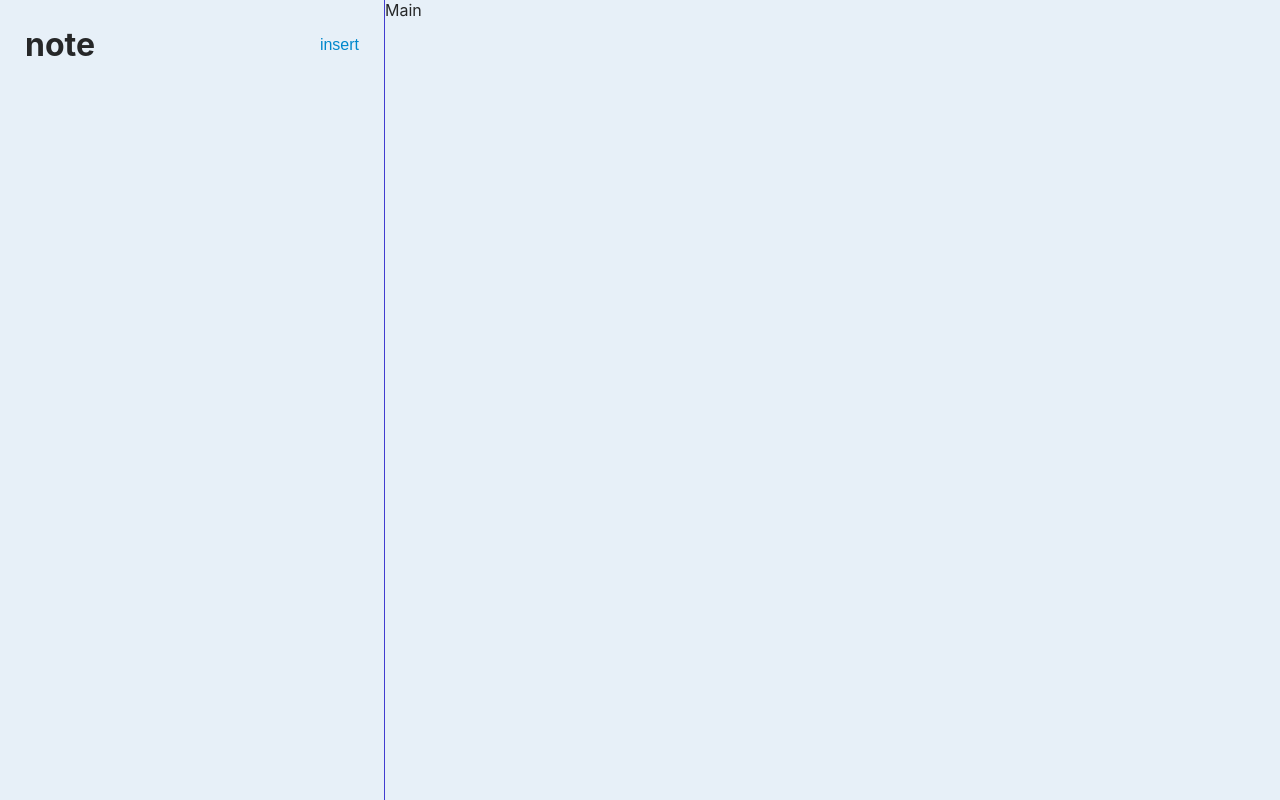
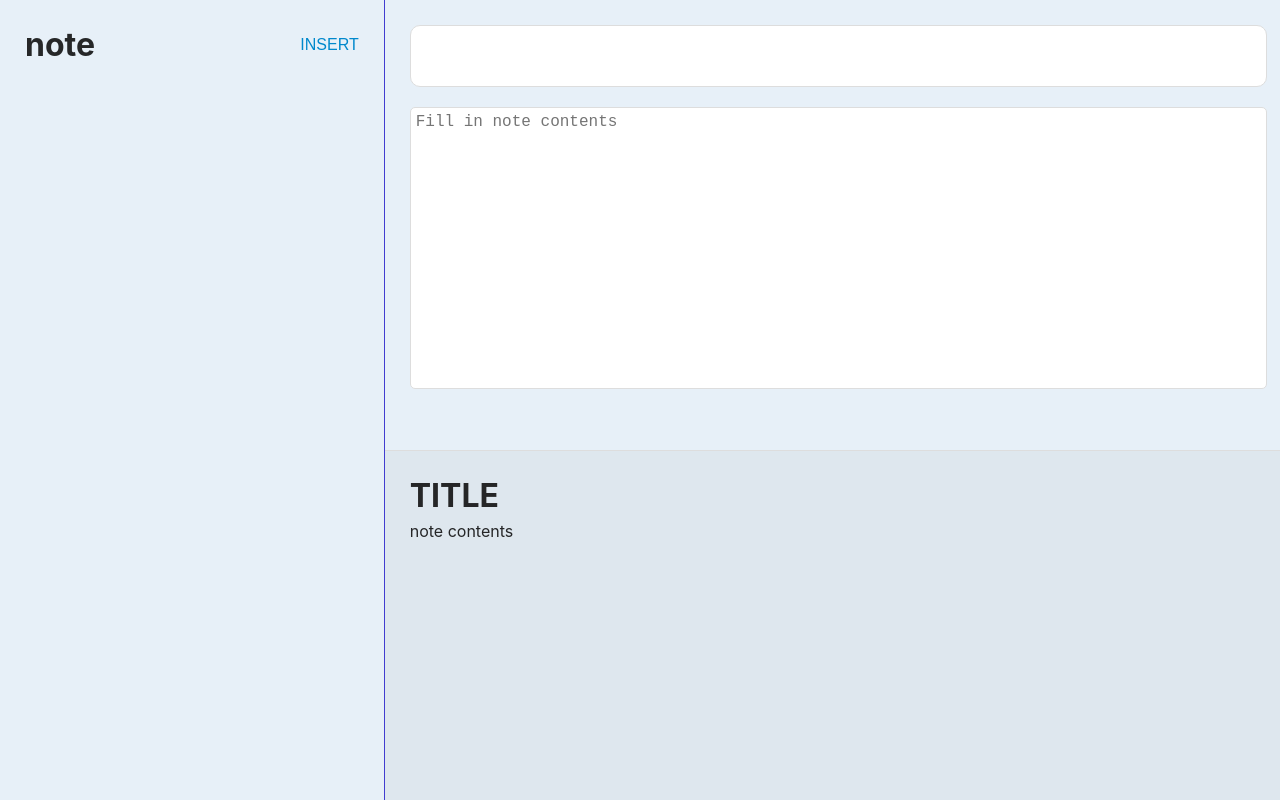
Before and after one commit to hidema-i/noteApp, a React (Vite) app: page / in a window 1280 px wide. Built offline with nearby package versions, Linux system fonts and the light colour scheme.

Commit message:
side完成。 main部分雛形を作成

```diff
--- a/src/App.jsx
+++ b/src/App.jsx
@@ -7,7 +7,9 @@ import uuid from "react-uuid";
 function App() {
   //複数の追加Noteを格納する配列
   const [notes, setNotes] = useState([]);
-
+  //Click時にハイライトされるロジック
+  const [activeNote, setActiveNote] = useState(false);
+  //insertButton
   const onAddNote = () => {
     const newNote = {
       id: uuid(),
@@ -18,10 +20,20 @@ function App() {
     setNotes([...notes, newNote]);
     console.log(notes);
   };
-
+  //deleteButton
+  const onDeleteNote = (id) => {
+    const filteredNote = notes.filter((note) => note.id !== id);
+    setNotes(filteredNote);
+  };
   return (
     <div className="App">
-      <Sidebar onAddNote={onAddNote} notes={notes} />
+      <Sidebar
+        onAddNote={onAddNote}
+        notes={notes}
+        onDeleteNote={onDeleteNote}
+        activeNote={activeNote}
+        setActiveNote={setActiveNote}
+      />
       <Main />
     </div>
   );
--- /dev/null
+++ b/src/components/Main.css
@@ -0,0 +1,48 @@
+.app-main {
+  width: 70%;
+  height: 100vh;
+}
+
+.app-main-note-edit {
+  padding: 25px;
+  height: 50vh;
+}
+.app-main-note-edit input {
+  height: 50px;
+  font-size: 2rem;
+  display: block;
+  border: 1px solid #ddd;
+  margin-bottom: 20px;
+  width: 100%;
+  padding: 5px;
+  resize: none;
+  border-radius: 10px;
+}
+.app-main-note-edit textarea {
+  display: block;
+  border: 1px solid #ddd;
+  margin-bottom: 20px;
+  width: 100%;
+  height: calc(50vh - 130px);
+  padding: 5px;
+  resize: none;
+  font-size: 16px;
+  border-radius: 5px;
+}
+
+.app-main-note-preview {
+  height: 50vh;
+  border-top: 1px solid #ddd;
+  overflow-y: scroll;
+  background-color: rgba(0, 0, 0, 0.04);
+}
+
+.preview-title {
+  padding: 25px 25px 0 25px;
+  margin: 0;
+}
+
+.markdown-preview {
+  padding: 0 25px 25px 25px;
+  line-height: 2rem;
+}/*# sourceMappingURL=Main.css.map */
--- a/src/components/Main.jsx
+++ b/src/components/Main.jsx
@@ -1,7 +1,18 @@
 import React from "react";
-
+import "./Main.css";
 const Main = () => {
-  return <div>Main</div>;
+  return (
+    <div className="app-main">
+      <div className="app-main-note-edit">
+        <input type="text" />
+        <textarea id="" placeholder="Fill in note contents"></textarea>
+      </div>
+      <div className="app-main-note-preview">
+        <h1 className="preview-title">TITLE</h1>
+        <div className="markdown-preview">note contents</div>
+      </div>
+    </div>
+  );
 };
 
 export default Main;
--- /dev/null
+++ b/src/components/Main.scss
@@ -0,0 +1,51 @@
+.app-main {
+  width: 70%;
+  height: 100vh;
+}
+
+.app-main-note-edit {
+  padding: 25px;
+  height: 50vh;
+
+  & input {
+    height: 50px;
+    font-size: 2rem;
+    display: block;
+    border: 1px solid #ddd;
+    margin-bottom: 20px;
+    width: 100%;
+    // height: calc(50vh - 130px);
+    padding: 5px;
+    resize: none;
+    border-radius:10px;
+    // font-size: 16px;
+  }
+  & textarea {
+    display: block;
+    border: 1px solid #ddd;
+    margin-bottom: 20px;
+    width: 100%;
+    height: calc(50vh - 130px);
+    padding: 5px;
+    resize: none;
+    font-size: 16px;
+    border-radius: 5px;
+  }
+}
+
+.app-main-note-preview {
+  height: 50vh;
+  border-top:1px solid #ddd;
+  overflow-y: scroll;
+  background-color:rgba(0,0,0,0.04);
+}
+
+.preview-title {
+  padding: 25px 25px 0 25px;
+  margin: 0;
+}
+
+.markdown-preview {
+  padding: 0 25px 25px 25px;
+  line-height: 2rem;
+}
--- a/src/components/Sidebar.jsx
+++ b/src/components/Sidebar.jsx
@@ -1,19 +1,30 @@
 import React from "react";
 import "./Sidebar1.css";
 
-const Sidebar = ({ onAddNote, notes }) => {
+const Sidebar = ({
+  onAddNote,
+  notes,
+  onDeleteNote,
+  activeNote,
+  setActiveNote,
+}) => {
   return (
     <div className="app-sidebar">
       <div className="app-sidebar-header">
         <h1>note</h1>
-        <button onClick={onAddNote}>insert</button>
+        <button onClick={onAddNote}>INSERT</button>
       </div>
       <div className="app-sidebar-notes">
         {notes.map((note) => (
-          <div className="app-sidebar-note" key={note.id}>
+          <div
+            className={`app-sidebar-note ${note.id === activeNote && "active"}`}
+            key={note.id}
+            onClick={() => setActiveNote(note.id)}
+          >
             <div className="sidebar-note-title">
               <strong>{note.title}</strong>
-              <button>delete</button>
+              {/* deleteはアロー関数で記載※そうしないとリロード時に発火する */}
+              <button onClick={() => onDeleteNote(note.id)}>DELETE</button>
             </div>
             <p>{note.content}</p>
             <small>
--- a/src/components/Sidebar1.css
+++ b/src/components/Sidebar1.css
@@ -36,6 +36,9 @@ button {
 .app-sidebar-note:hover {
   background-color: rgb(210, 210, 210);
 }
+.app-sidebar-note.active {
+  background-color: rgb(210, 210, 210);
+}
 .app-sidebar-note p {
   margin: 10px 0;
 }
```
Also changed, not shown: src/components/Sidebar1.scss (+5 -2 lines), 2 other files (tests, documents, lock files or other folders).
